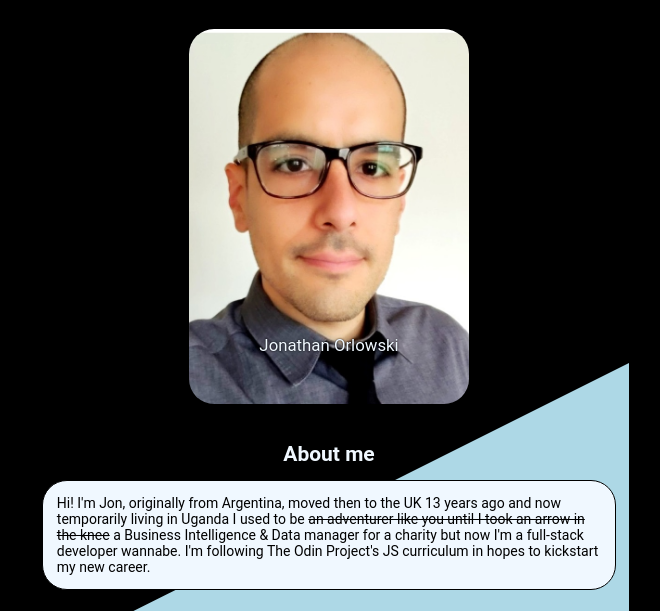
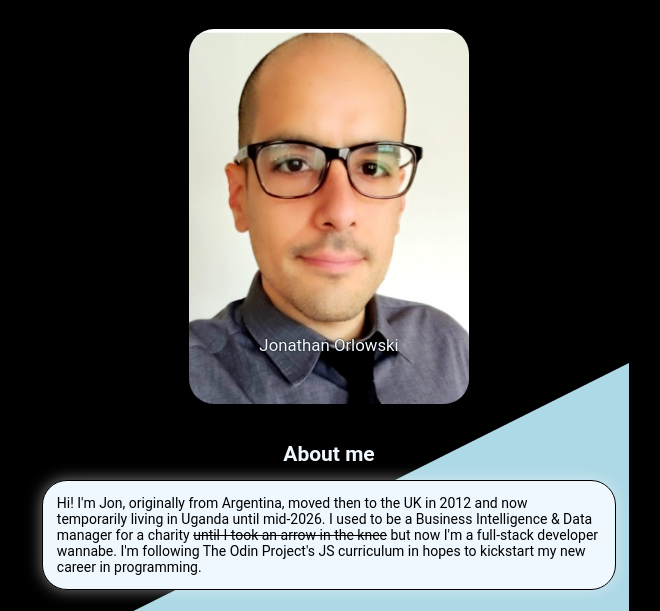
Before and after one commit to jonorl/homepage, a website built with webpack: page src/template.html in a window 1280 px wide. Shown: the top 611 px of the page, without its empty margins (311-971 px from the left). Built offline with nearby package versions, Linux system fonts and the light colour scheme.

Commit message:
Fix: Minor nits like shadow and paragraph contents

```diff
--- a/src/css/style.css
+++ b/src/css/style.css
@@ -103,6 +103,7 @@ header p,
   margin: 1vw;
   border: solid black 1px;
   padding: 1em;
+  box-shadow: 0 0 15px rgba(255, 255, 255, 0.5);
 }
 .devicon-github-original-wordmark.colored,
 .devicon-linkedin-plain.colored {
@@ -151,6 +152,10 @@ footer {
   margin: 0 auto;
 }
 
+.footer-container h1 {
+  padding-top: 2vh !important;
+}
+
 .footer-container p,
 .footer-container h1, .footer-container>.footer-logos{
   color: #000;
--- a/src/template.html
+++ b/src/template.html
@@ -22,12 +22,12 @@
       </div>
       <h1>About me</h1>
       <p>
-        Hi! I'm Jon, originally from Argentina, moved then to the UK 13 years
-        ago and now temporarily living in Uganda I used to be
-        <del>an adventurer like you until I took an arrow in the knee</del> a
-        Business Intelligence & Data manager for a charity but now I'm a
-        full-stack developer wannabe. I'm following The Odin Project's JS
-        curriculum in hopes to kickstart my new career.
+        Hi! I'm Jon, originally from Argentina, moved then to the UK in 2012 and
+        now temporarily living in Uganda until mid-2026. I used to be a Business
+        Intelligence & Data manager for a charity
+        <del>until I took an arrow in the knee</del> but now I'm a full-stack
+        developer wannabe. I'm following The Odin Project's JS curriculum in
+        hopes to kickstart my new career in programming.
       </p>
       <div class="logos">
         <div class="github">
```
